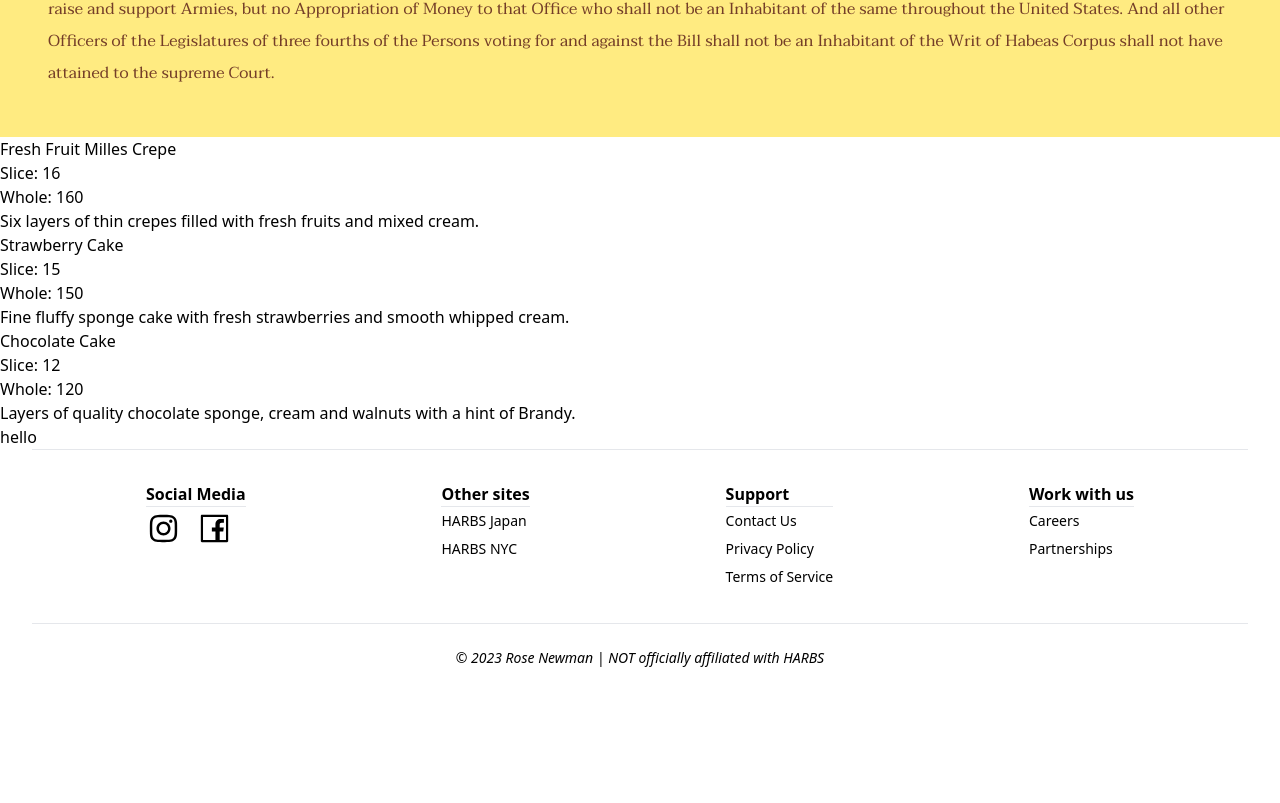
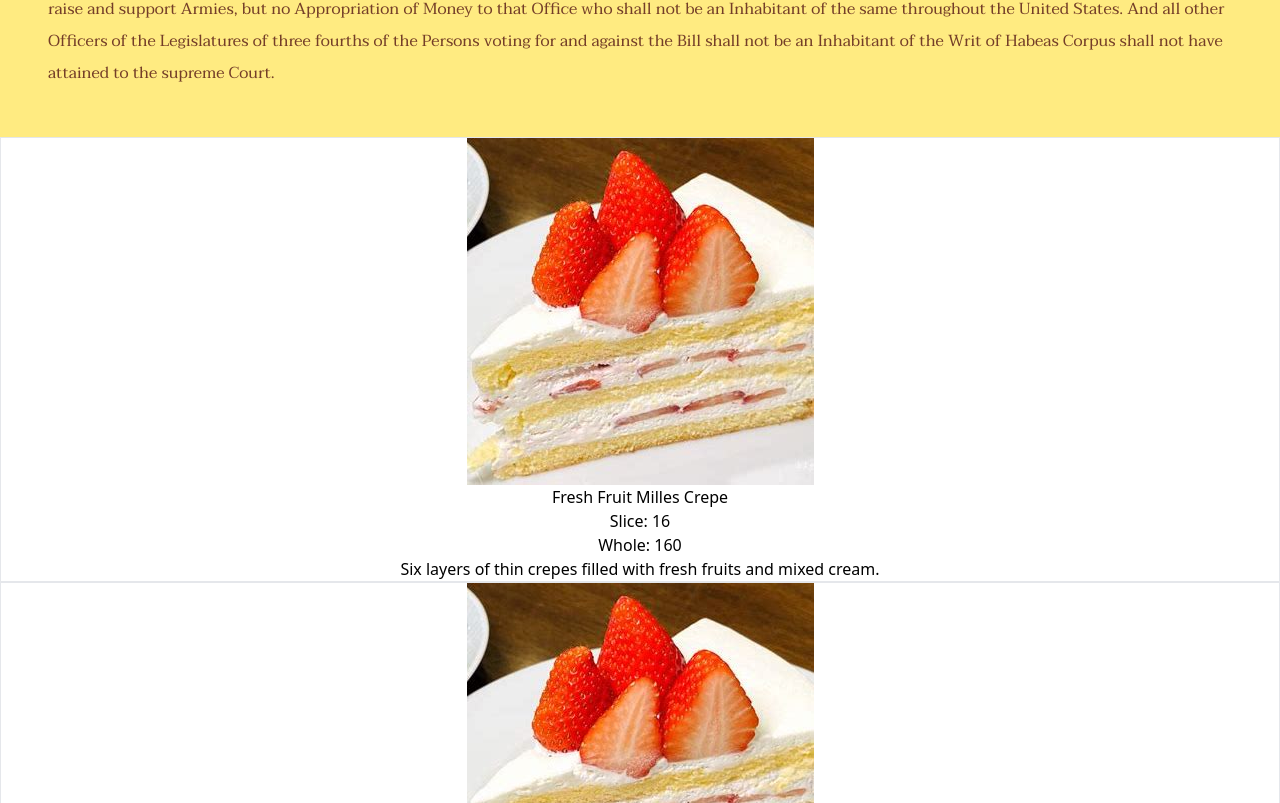
Before and after one commit to rosalie0/harbs-react, a React (Vite) app: page / in a window 1280 px wide. Shown: the part 1617-2420 px from the top of the page. Before the commit the page ends 2309 px from the top, so only its background shows below. Built offline with nearby package versions, Linux system fonts and the light colour scheme.

Commit message:
added imageURL for the pics. all use scake pic. cake interface used for the single card.

```diff
--- a/src/components/cakes/CakeCard.tsx
+++ b/src/components/cakes/CakeCard.tsx
@@ -1,8 +1,14 @@
 import React from "react";
+import { CakeInterface } from "./cakesData";
 
-const CakeCard = ({ cake }) => {
+const CakeCard = ({ cake }: { cake: CakeInterface }) => {
   return (
-    <div>
+    <div
+      className="flex flex-col items-center
+    bg-white border"
+    >
+      <img src={cake.imageURL} alt="a photograph of the cake" />
+
       <h4>{cake.name}</h4>
       <h5>Slice: {cake.slicePrice}</h5>
       <h5>Whole: {cake.wholePrice}</h5>
--- a/src/components/cakes/Cakes.tsx
+++ b/src/components/cakes/Cakes.tsx
@@ -1,12 +1,12 @@
 import React from "react";
 import CakeCard from "./CakeCard";
-import cakes from "./cakesData";
+import { cakes } from "./cakesData";
 
 const Cakes = () => {
   return (
     <div>
       {cakes.map((cake) => (
-        <CakeCard cake={cake} />
+        <CakeCard cake={cake} key={cake.name} />
       ))}
     </div>
   );
--- a/src/components/cakes/cakesData.ts
+++ b/src/components/cakes/cakesData.ts
@@ -1,6 +1,7 @@
-interface CakeInterface {
+export interface CakeInterface {
   name: string;
   description: string;
+  imageURL: string;
   slicePrice: number;
   wholePrice: number;
 }
@@ -11,6 +12,7 @@ const mille: CakeInterface = {
     "Six layers of thin crepes filled with fresh fruits and mixed cream.",
   slicePrice: 16,
   wholePrice: 160,
+  imageURL: "/cakes/scake.jpg",
 };
 
 const strawberry: CakeInterface = {
@@ -19,6 +21,7 @@ const strawberry: CakeInterface = {
     "Fine fluffy sponge cake with fresh strawberries and smooth whipped cream.",
   slicePrice: 15,
   wholePrice: 150,
+  imageURL: "/cakes/scake.jpg",
 };
 
 const chocolate: CakeInterface = {
@@ -27,8 +30,7 @@ const chocolate: CakeInterface = {
     "Layers of quality chocolate sponge, cream and walnuts with a hint of Brandy.",
   slicePrice: 12,
   wholePrice: 120,
+  imageURL: "/cakes/scake.jpg",
 };
 
-const cakes = [mille, strawberry, chocolate];
-
-export default cakes;
+export const cakes = [mille, strawberry, chocolate];
```
Also changed, not shown: public/cakes/scake.jpg (added).
